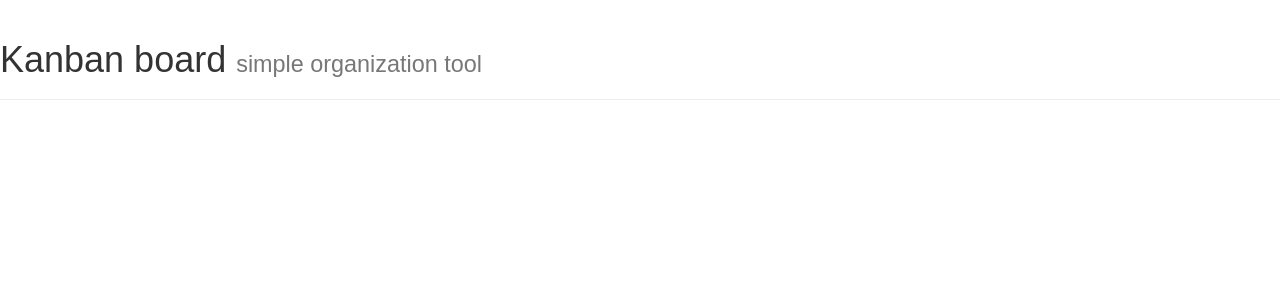
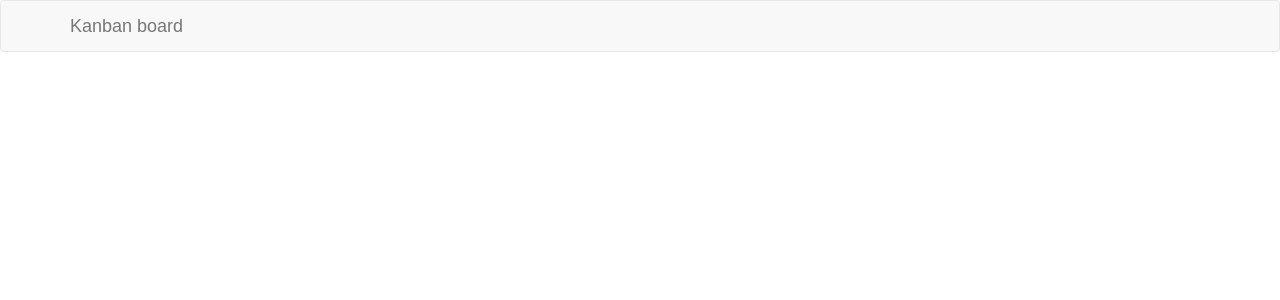
Before and after one commit to i1yas/Kanban-board, a React (Create React App) app: page / in a window 1280 px wide. Shown: the top 300 px of the page. Built offline with nearby package versions, Linux system fonts and the light colour scheme.

Commit message:
Add Navbar

```diff
--- a/src/App.js
+++ b/src/App.js
@@ -1,16 +1,14 @@
 import React, { Component } from 'react';
 import './App.css';
-import {
-	PageHeader
-} from 'react-bootstrap';
+import { Navbar } from 'react-bootstrap';
 
 
 class App extends Component {
 	render() {
 		return (
-				<PageHeader>
-					Kanban board <small>simple organization tool</small>
-				</PageHeader>
+				<Navbar>
+					<Navbar.Brand>Kanban board</Navbar.Brand>
+				</Navbar>
 			);
 	}
 }
```
Also changed, not shown: 1 other file (tests, documents, lock files or other folders).
